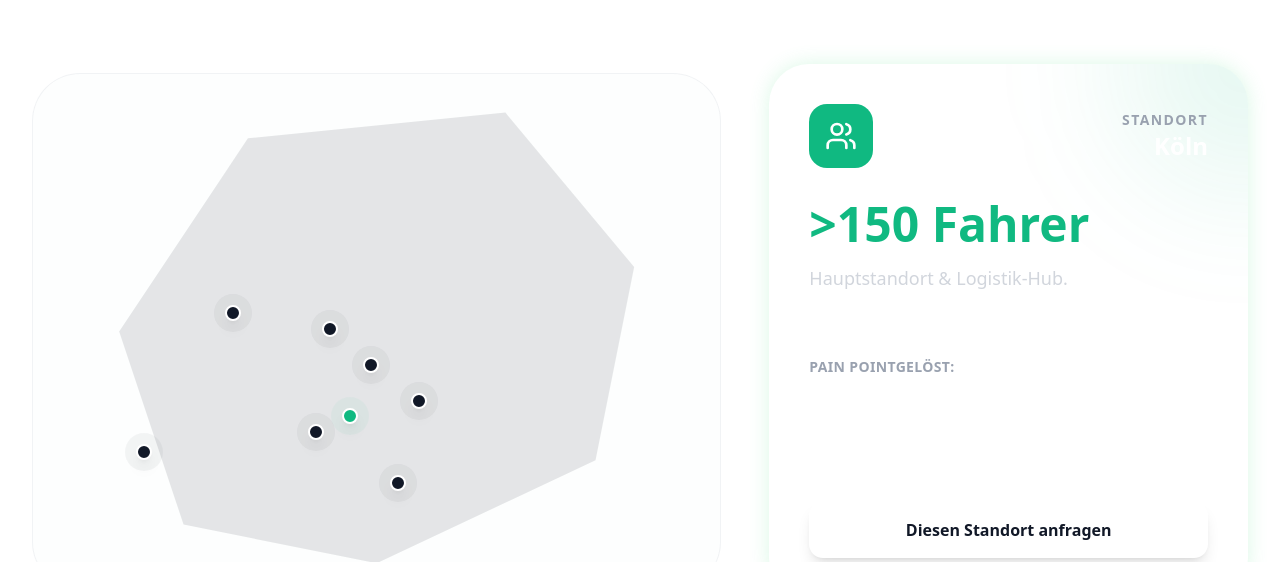
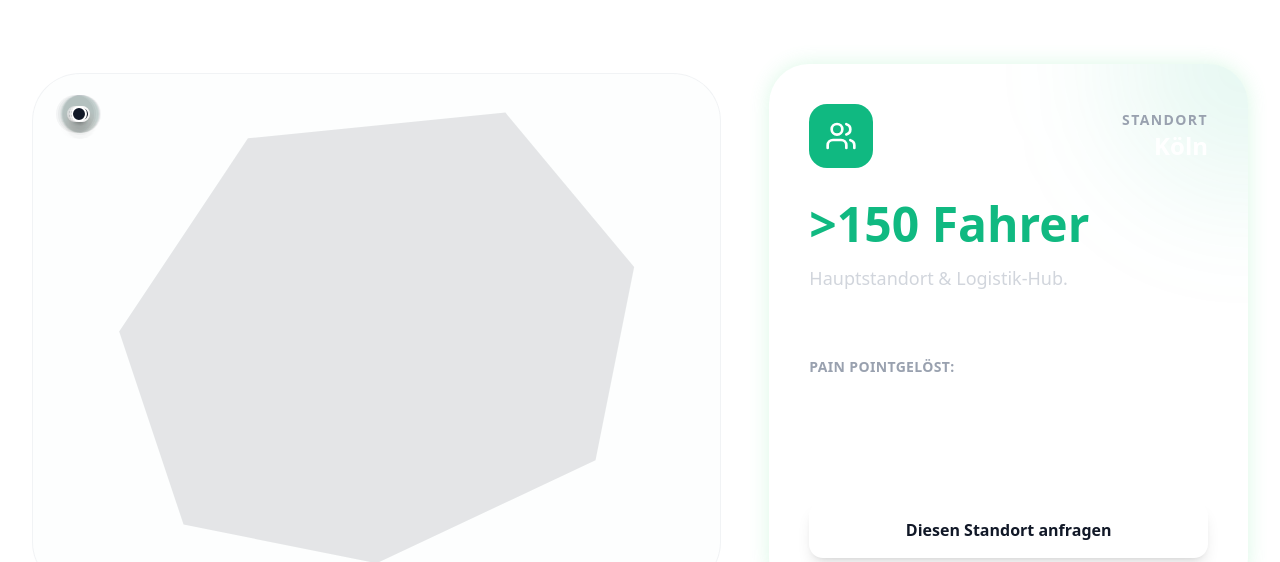
Before and after one commit to freewaysinfo/website, a Next.js app: page / in a window 1280 px wide. Shown: the part 4136-4698 px from the top of the page. Built offline with nearby package versions, Linux system fonts and the light colour scheme.

Commit message:
fix: resolve remaining style lints in LocationsMap

```diff
--- a/src/components/freeways/LocationsMap.tsx
+++ b/src/components/freeways/LocationsMap.tsx
@@ -150,9 +150,9 @@ export function LocationsMap() {
                   key={loc.id}
                   onClick={() => setActiveId(loc.id)}
                   className="absolute group transition-transform hover:scale-110 z-20 cursor-pointer"
-                  style={{ left: `${loc.x}%`, top: `${loc.y}%` }}
+                  style={{ "--loc-x": `${loc.x}%`, "--loc-y": `${loc.y}%` } as React.CSSProperties}
                 >
-                  <div className="relative">
+                  <div className="relative left-(--loc-x) top-(--loc-y)">
                     {/* Radar Pulse */}
                     <motion.div
                       animate={{ scale: [1, 2.5, 1], opacity: [0.5, 0, 0.5] }}
```
